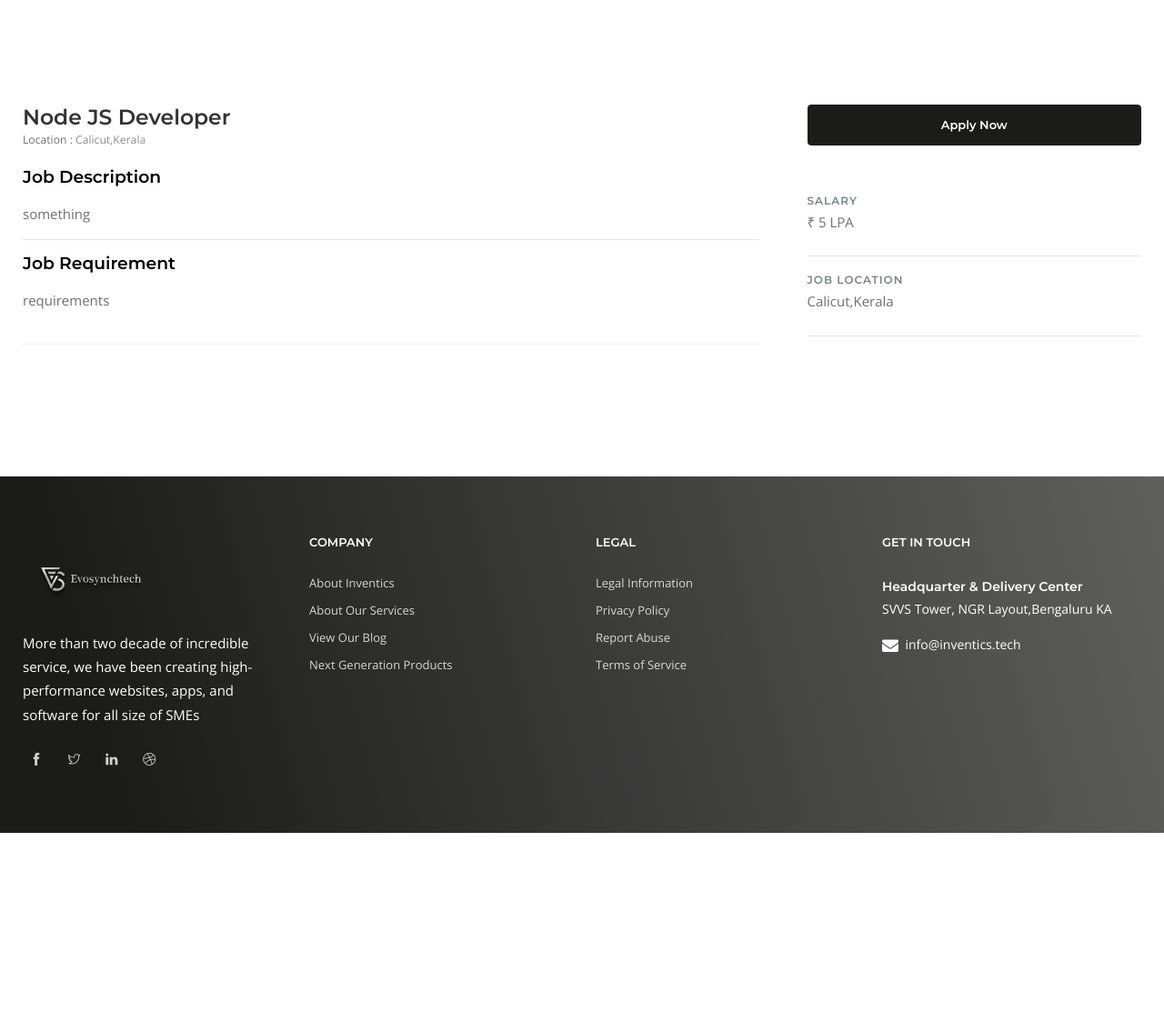
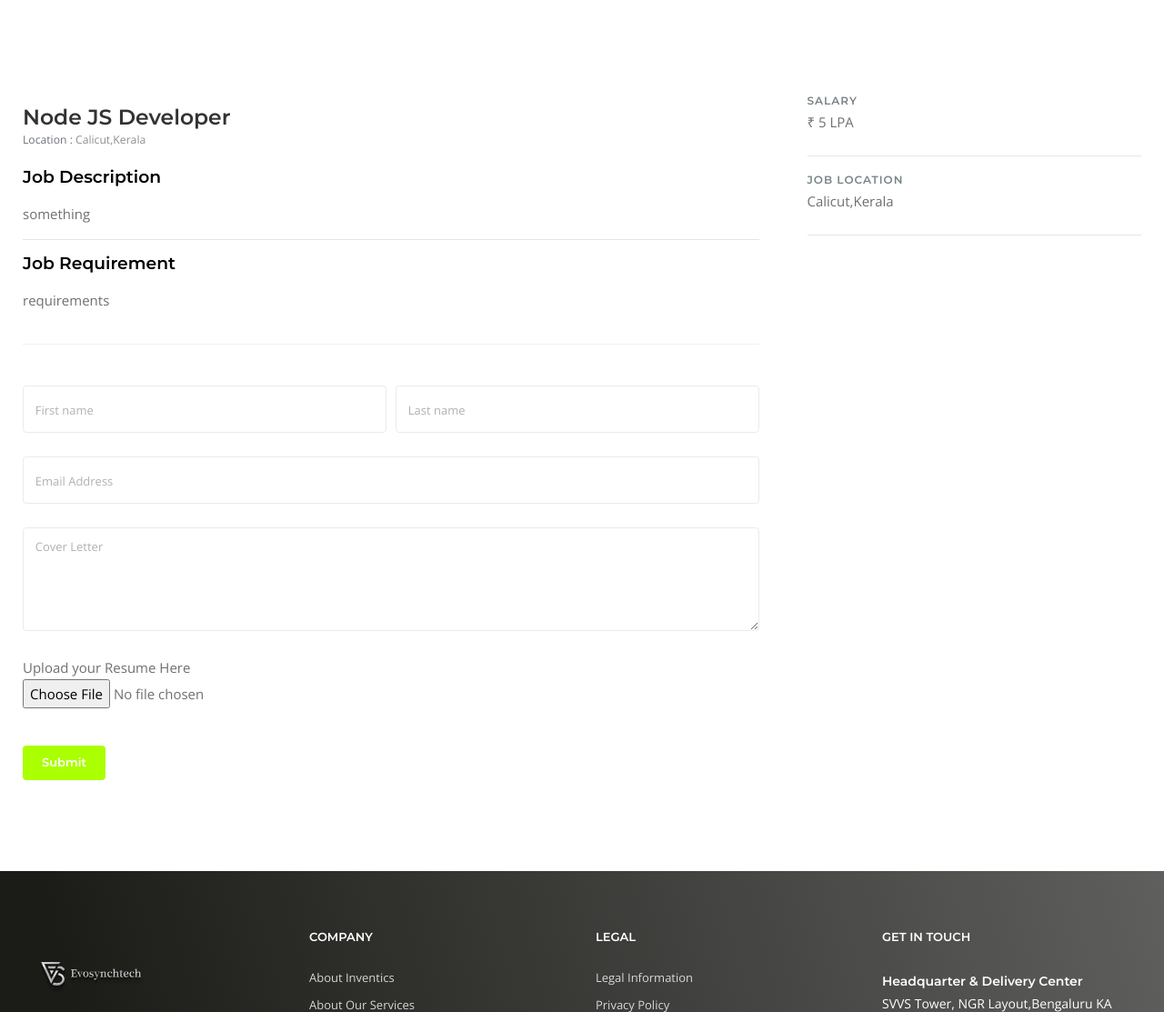
Before and after one commit to thouseef-hamza/VirtualModify-Website, a Django app: page /career/detail/1/ in a window 1280 px wide. Shown: the part 271-1384 px from the top of the page at 91% size. Before the commit the page ends 1187 px from the top, so only its background shows below. Run offline with Django 5.2, Linux system fonts and the light colour scheme; data comes from the database, SQL or seed files in the repository; both versions use the stored data as it was after the commit; some libraries are stand-ins or nearby versions.

Commit message:
feat:apply jobs

```diff
--- a/home/models.py
+++ b/home/models.py
@@ -5,10 +5,20 @@ from django.db import models
 class Carousel(models.Model):
     title=models.CharField(max_length=40)
     sub_title=models.CharField(max_length=60,null=True,blank=True)
-    image=models.ImageField(upload_to="carousel/")
+    image=models.ImageField(upload_to="carousel/images/",null=True,blank=True)
+    video=models.FileField(upload_to="carousel/videos/",null=True,blank=True)
+    item_count=models.IntegerField(default=5)
 
     def __str__(self) -> str:
         return self.title
+
+    def save(self, *args, **kwargs):
+        # If it's a new object or item_count is changed
+        if not self.pk or self._state.adding or 'item_count' in self.get_dirty_fields():
+            first_carousel = Carousel.objects.first()
+            if first_carousel:
+                self.item_count = first_carousel.item_count
+        super().save(*args, **kwargs)
 
 class Service(models.Model):
     title=models.CharField(max_length=100)
@@ -87,7 +97,7 @@ class ContactUS(models.Model):
 
 class Client(models.Model):
     company_name=models.CharField(max_length=40)
-    logo=models.ImageField(upload_to="clients/logo")
+    logo=models.ImageField(upload_to="clients/logo/")
 
     def __str__(self) -> str:
         return self.company_name
@@ -99,3 +109,13 @@ class Enquiry(models.Model):
 
     def __str__(self) -> str:
         return self.email
+
+class ApplyJob(models.Model):
+    first_name=models.CharField(max_length=50)
+    last_name=models.CharField(max_length=50)
+    email=models.EmailField()
+    cover_letter=models.TextField()
+    resume=models.FileField(upload_to="resume/")
+
+    def __str__(self) -> str:
+        return self.first_name
--- a/home/urls.py
+++ b/home/urls.py
@@ -12,5 +12,6 @@ urlpatterns = [
     path("careers/",views.career_list,name="career_list"),
     path("career/detail/<int:id>/",views.career_detail,name="career_detail"),
     path("enquiry/",views.enquiry,name="enquiry"),
-    path("contact/",views.contact_us_view,name="contact_us_view")
+    path("contact/",views.contact_us_view,name="contact_us_view"),
+    path("apply_job/",views.apply_job,name="apply_job")
 ]
--- a/home/views.py
+++ b/home/views.py
@@ -1,7 +1,7 @@
 from django.shortcuts import render
-from .models import Blog,Service,Feature,Testimonial,Client,Carousel,Career,Enquiry,ContactUS
+from .models import Blog,Service,Feature,Testimonial,Client,Carousel,Career,Enquiry,ContactUS,ApplyJob
 from django.shortcuts import get_object_or_404
-from .forms import EnquiryForm,ContactForm
+from .forms import EnquiryForm,ContactForm,ApplyJobForm
 
 
 # Create your views here.
@@ -12,14 +12,15 @@ def homePage(request):
     blogs=Blog.objects.all().order_by("-id")[:3]
     testimonials=Testimonial.objects.all().order_by("-id")[:6]
     clients=Client.objects.all()
-    carousels=Carousel.objects.all().order_by("-id")[:5]
+    carousels=Carousel.objects.all().order_by("-id")
+    print(carousels[:carousels[0].item_count])
     response_data={
         "features":features,
         "services":services,
         "blogs":blogs,
         "testimonials":testimonials,
         "clients":clients,
-        "carousels":carousels
+        "carousels":carousels[:carousels[0].item_count]
     }
     return render(request,"home/home.html",context=response_data)
 
@@ -99,3 +100,22 @@ def contact_us_view(request):
             "status": 201,
         }
     )
+
+def apply_job(request):
+    forms=ApplyJobForm(request.POST,request.FILES)
+    if not forms.is_valid():
+        return JsonResponse({"errors": forms.errors, "success": False, "status": 400})
+    ApplyJob.objects.create(
+        first_name=forms.cleaned_data["first_name"],
+        last_name=forms.cleaned_data["last_name"],
+        email=forms.cleaned_data["email"],
+        cover_letter=forms.cleaned_data["cover_letter"],
+        resume=forms.cleaned_data["resume"]
+    )
+    return JsonResponse(
+        {
+            "message": "Form Submitted Successfully",
+            "success": True,
+            "status": 201,
+        }
+    )
--- a/templates/careers/career_detail.html
+++ b/templates/careers/career_detail.html
@@ -48,15 +48,48 @@ style="background: url('assets/img/header-bg-5.html')no-repeat center center / c
 
            </div>
        </article>
+       <section>
+        <div id="contact_us_form"></div>
+        <form method="post" class="apply-job-form" onsubmit="applyJobForm(event)">
+            {% csrf_token %}
+            <div class="form-row">
+                <div class="col">
+                  <input type="text" class="form-control" name="first_name" placeholder="First name" required>
+                </div>
+                <div class="col">
+                  <input type="text" class="form-control" name="last_name" placeholder="Last name" required>
+                </div>
+            </div>
+            <br>
+            <div class="form-row">
+                <div class="col">
+                  <input type="email" class="form-control" name="email" placeholder="Email Address" required>
+                </div>
+            </div>
+            <br>
+            <div class="form-row">
+                <div class="col">
+                  <textarea  class="form-control" name="cover_letter" placeholder="Cover Letter" rows="4" cols="50"></textarea>
+                </div>
+            </div>
+            <br/>
+            <div class="form-group">
+                <label for="exampleFormControlFile1">Upload your Resume Here</label>
+                <input type="file" name="resume" class="form-control-file" required>
+              </div>
+              <br/>
+              <button  type="submit" class="btn solid-white-btn check-btn">Submit</button>
+          </form>
        <!-- Post end-->
+       </section>
    </div>
 
    <div class="col-lg-4 col-md-4">
        <div class="sidebar-right pl-4">
 
-           <aside class="widget widget-categories">
+           {% comment %} <aside class="widget widget-categories">
                <a href="https://rekruiters.online/job/android-developer-lucknow-jIwfsxY7/apply" target="_blank"><button type="submit" class="btn secondary-solid-btn btn-block btn-not-rounded mt-3">Apply Now</button></a>
-           </aside>
+           </aside>  {% endcomment %}
            <aside class="widget widget-categories">
                <div class="widget-title">
                    <h6>Salary</h6>
@@ -78,4 +111,47 @@ style="background: url('assets/img/header-bg-5.html')no-repeat center center / c
 </div>
 </div>
 </div>
+<script>
+    function applyJobForm(event) {
+        event.preventDefault();
+        var formData = new FormData($('.apply-job-form')[0]);
+
+        $.ajax({
+            type: 'POST',
+            url: {% url "apply_job" %},
+            data: formData,
+            contentType: false,
+            processData: false,
+            success: function (response) {
+                $('.contact-error-message').remove();
+                console.log(response)
+                if (response.status === 201) {
+                    console.log("truw")
+                    $('#contact_us_form').html(`
+                    <div class="alert alert-success" role="alert">
+                        ${response.message}
+                    </div>
+                    `);
+
+                    // Reset the form
+                    document.querySelector('.apply-job-form').reset();
+
+                    setTimeout(function () {
+                        $('#contact_us_form').fadeOut('slow');
+                    }, 4000);
+                } else if (response.status === 400 && response.errors) {
+                    $.each(response.errors, function (field, error) {
+                        var inputField = $('[name="' + field + '"]');
+                        inputField.after('<div class="contact-error-message text-danger">' + error + '</div>');
+                    });
+                } else {
+                    console.error("Something Went Wrong");
+                }
+            },
+            error: function (error) {
+                console.log(error);
+            }
+        });
+    }
+</script>
 {% endblock content %}
--- a/templates/services/service_detail.html
+++ b/templates/services/service_detail.html
@@ -58,7 +58,7 @@
                             </ul>
                         </aside>
                         <!-- Subscribe widget-->
-                        <aside class="widget widget-categories">
+                        {% comment %} <aside class="widget widget-categories">
                             <div class="widget-title">
                                 <h5>Newsletter</h5>
                             </div>
@@ -70,7 +70,7 @@
                                 <button type="submit" class="btn secondary-solid-btn btn-block btn-not-rounded mt-3">Subscribe
                                 </button>
                             </form>
-                        </aside>
+                        </aside>  {% endcomment %}
                     </div>
                 </div>
             </div>
--- a/virtualmodify/settings.py
+++ b/virtualmodify/settings.py
@@ -25,7 +25,7 @@ INSTALLED_APPS = [
     "django.contrib.sessions",
     "django.contrib.messages",
     "django.contrib.staticfiles",
-    "home"
+    "home",
 ]
 
 MIDDLEWARE = [
```
Also changed, not shown: home/forms.py (+6 -1 lines), requirements.txt (added, +23 -0 lines), templates/about_us.html (+5 -9 lines), templates/contact_us.html (+22 -23 lines), templates/home/home.html (+7 -18 lines), db.sqlite3, home/migrations/0007_carousel_count_carousel_video_alter_carousel_image_and_more.py (added), home/migrations/0008_rename_count_carousel_item_count_and_more.py (added), home/migrations/0009_applyjob.py (added), static/img/IMG-20230422-WA0119.jpg (added), 2 other files.
